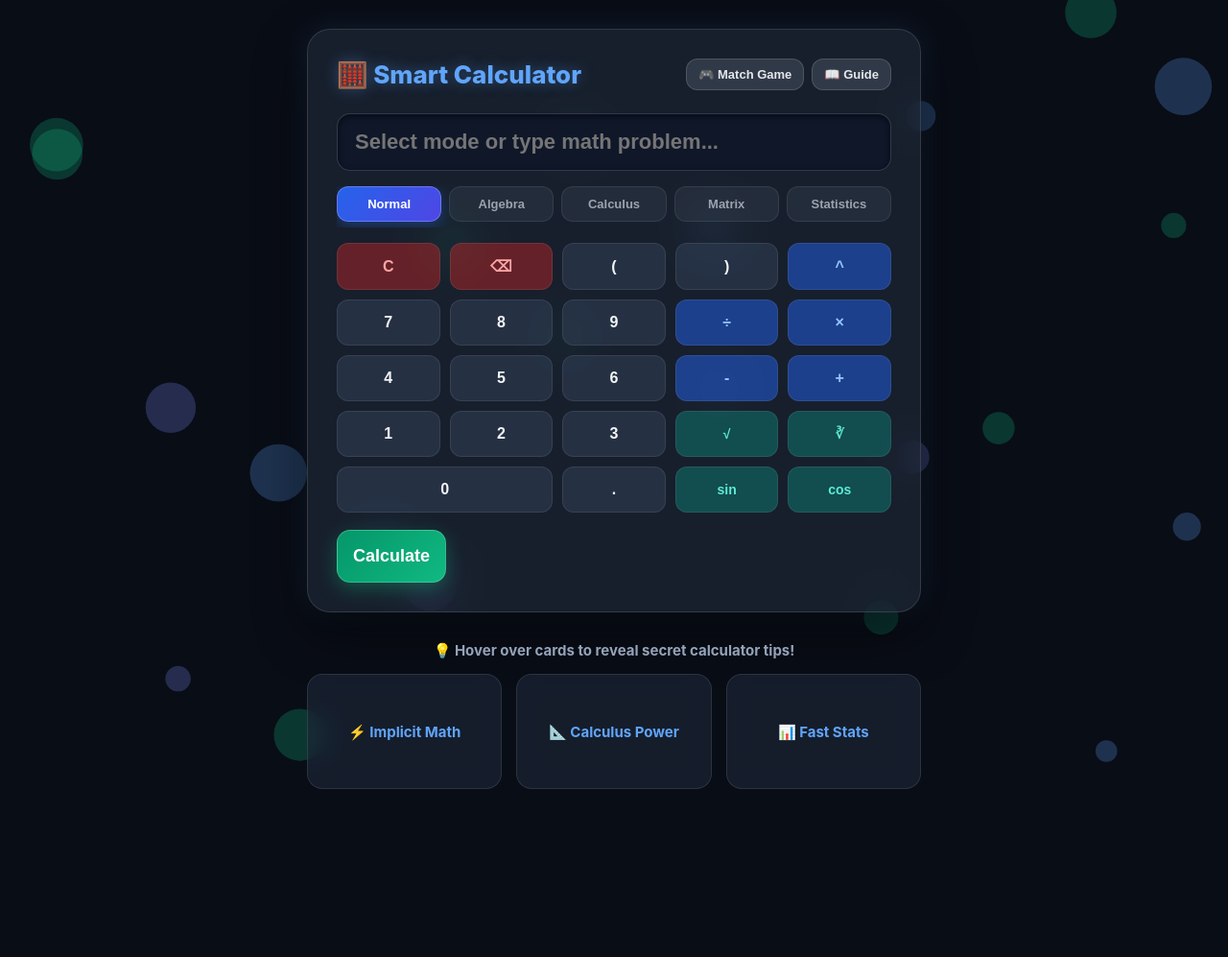
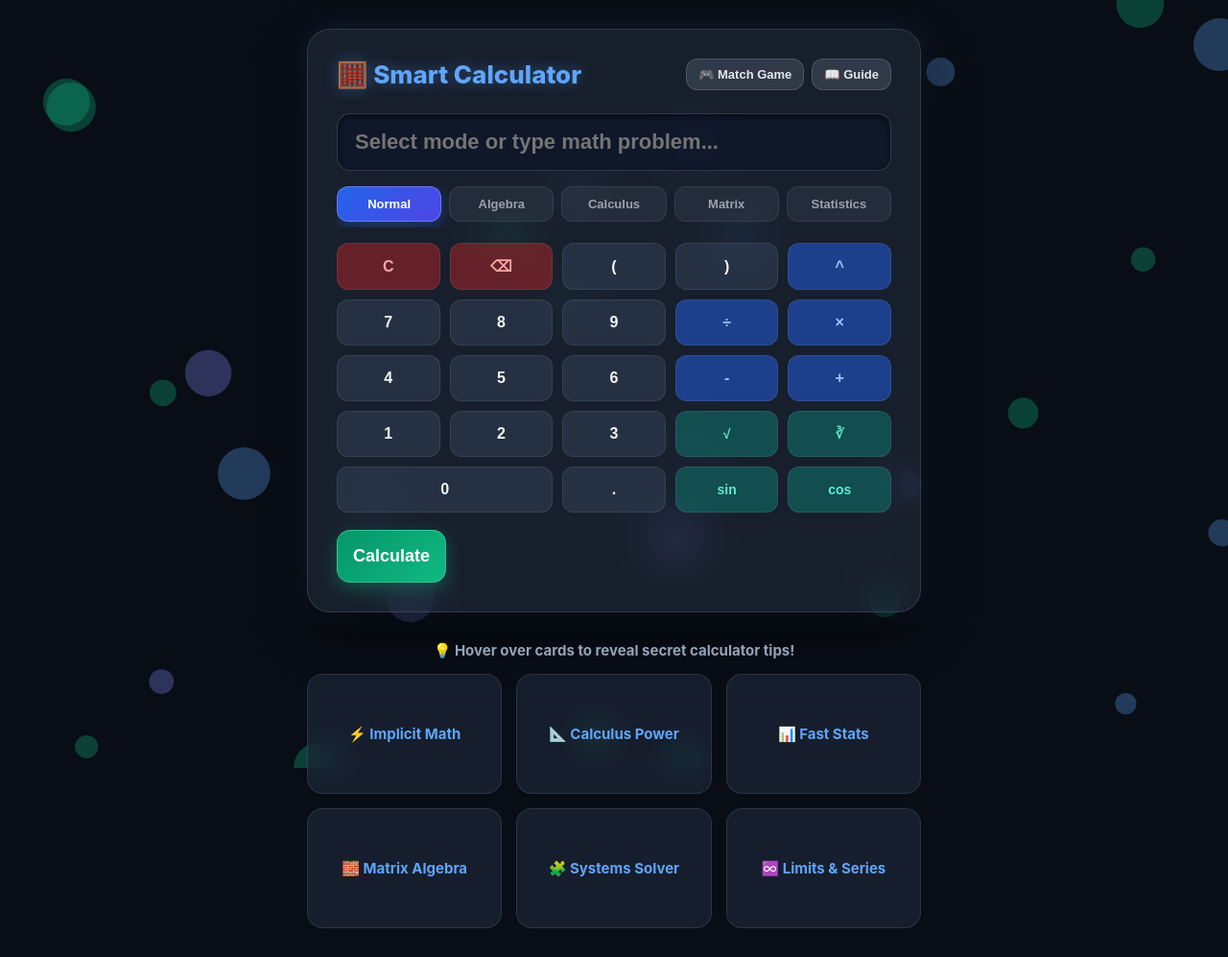
Before and after one commit to RaydenTan/SmartCalulator, a Flask app: page / in a window 1280 px wide. Shown: the whole page at 96% size. Before the commit the page ends 822 px from the top, so only its background shows below. Run offline with Flask 3, Linux system fonts and the light colour scheme.

Commit message:
Refactor styles and improve math memory match game
Updated styles for transitions, card dimensions, and backgrounds. Enhanced the math memory match game logic and added new cards.

```diff
--- a/templates/index.html
+++ b/templates/index.html
@@ -11,7 +11,7 @@
            ------------------------------------------------------------- */
         * {
             box-sizing: border-box;
-            transition: all 0.2s ease-in-out;
+            transition: background 0.2s, color 0.2s, transform 0.2s, box-shadow 0.2s;
         }
 
         body {
@@ -239,7 +239,7 @@
         /* 3D Flip Card Effect */
         .flip-card {
             background-color: transparent;
-            height: 120px;
+            height: 125px;
             perspective: 1000px;
             cursor: pointer;
         }
@@ -264,7 +264,7 @@
             -webkit-backface-visibility: hidden;
             backface-visibility: hidden;
             border-radius: 16px;
-            padding: 15px;
+            padding: 14px;
             display: flex;
             flex-direction: column;
             justify-content: center;
@@ -274,7 +274,7 @@
         }
 
         .flip-card-front {
-            background: rgba(30, 41, 59, 0.6);
+            background: rgba(30, 41, 59, 0.65);
             color: #60a5fa;
             font-weight: 700;
             font-size: 15px;
@@ -289,7 +289,7 @@
         }
 
         /* -------------------------------------------------------------
-           6. SECRET MATH MEMORY MATCH MINI-GAME MODAL
+           6. MODAL & MINI-GAME STYLES
            ------------------------------------------------------------- */
         .modal {
             display: none;
@@ -560,7 +560,7 @@
         {% endif %}
     </div>
 
-    <!-- 3D FLIP CARDS FOR QUICK TIPS -->
+    <!-- 3D FLIP CARDS FOR QUICK TIPS (6 EXPANDED CARDS) -->
     <div class="tips-container">
         <div class="tips-title">💡 Hover over cards to reveal secret calculator tips!</div>
         <div class="cards-grid">
@@ -580,6 +580,24 @@
                 <div class="flip-card-inner">
                     <div class="flip-card-front">📊 Fast Stats</div>
                     <div class="flip-card-back">Calculate <code>mean(2, 4, 6, 8)</code> or <code>stdev(1, 3, 5, 7)</code> instantly!</div>
+                </div>
+            </div>
+            <div class="flip-card">
+                <div class="flip-card-inner">
+                    <div class="flip-card-front">🧱 Matrix Algebra</div>
+                    <div class="flip-card-back">Find determinants with <code>det([[1, 2],[3, 4]])</code> or inverses with <code>inv([...])</code>!</div>
+                </div>
+            </div>
+            <div class="flip-card">
+                <div class="flip-card-inner">
+                    <div class="flip-card-front">🧩 Systems Solver</div>
+                    <div class="flip-card-back">Solve multi-variable systems with commas: <code>2x + y = 5, x - y = 1</code>!</div>
+                </div>
+            </div>
+            <div class="flip-card">
+                <div class="flip-card-inner">
+                    <div class="flip-card-front">♾️ Limits & Series</div>
+                    <div class="flip-card-back">Evaluate limits with <code>limit(sin(x)/x, x, 0)</code> or series with <code>series(exp(x), x, 0, 4)</code>!</div>
                 </div>
             </div>
         </div>
@@ -651,12 +669,25 @@
         </div>
     </div>
 
-    <!-- JAVASCRIPT: CANVAS PHYSICS, GAME & TABS -->
+    <!-- JAVASCRIPT: CANVAS REPULSION PHYSICS, FIXED GAME & TABS -->
     <script>
-        /* 1. INTERACTIVE FLOATING BALLS CANVAS PHYSICS */
+        /* -------------------------------------------------------------
+           1. INTERACTIVE MOUSE-REPULLED PARTICLES CANVAS
+           ------------------------------------------------------------- */
         const canvas = document.getElementById('bgCanvas');
         const ctx = canvas.getContext('2d');
         let particles = [];
+        const mouse = { x: null, y: null, radius: 120 };
+
+        window.addEventListener('mousemove', (e) => {
+            mouse.x = e.clientX;
+            mouse.y = e.clientY;
+        });
+
+        window.addEventListener('mouseleave', () => {
+            mouse.x = null;
+            mouse.y = null;
+        });
 
         function resizeCanvas() {
             canvas.width = window.innerWidth;
@@ -669,18 +700,42 @@
             constructor() {
                 this.x = Math.random() * canvas.width;
                 this.y = Math.random() * canvas.height;
-                this.radius = Math.random() * 25 + 10;
-                this.vx = (Math.random() - 0.5) * 1.2;
-                this.vy = (Math.random() - 0.5) * 1.2;
-                this.color = ['rgba(96, 165, 250, 0.25)', 'rgba(16, 185, 129, 0.25)', 'rgba(129, 140, 248, 0.25)'][Math.floor(Math.random() * 3)];
+                this.radius = Math.random() * 22 + 10;
+                this.baseX = this.x;
+                this.baseY = this.y;
+                this.vx = (Math.random() - 0.5) * 1.5;
+                this.vy = (Math.random() - 0.5) * 1.5;
+                this.color = ['rgba(96, 165, 250, 0.3)', 'rgba(16, 185, 129, 0.3)', 'rgba(129, 140, 248, 0.3)'][Math.floor(Math.random() * 3)];
             }
 
             update() {
+                // Natural movement
                 this.x += this.vx;
                 this.y += this.vy;
 
+                // Bounce off canvas edges
                 if (this.x < 0 || this.x > canvas.width) this.vx *= -1;
                 if (this.y < 0 || this.y > canvas.height) this.vy *= -1;
+
+                // Mouse Repulsion Physics
+                if (mouse.x !== null && mouse.y !== null) {
+                    let dx = mouse.x - this.x;
+                    let dy = mouse.y - this.y;
+                    let distance = Math.sqrt(dx * dx + dy * dy);
+
+                    if (distance < mouse.radius) {
+                        let forceDirectionX = dx / distance;
+                        let forceDirectionY = dy / distance;
+                        let maxDistance = mouse.radius;
+                        let force = (maxDistance - distance) / maxDistance;
+                        let directionX = forceDirectionX * force * 8;
+                        let directionY = forceDirectionY * force * 8;
+
+                        // Push ball away from mouse cursor
+                        this.x -= directionX;
+                        this.y -= directionY;
+                    }
+                }
             }
 
             draw() {
@@ -691,7 +746,7 @@
             }
         }
 
-        for (let i = 0; i < 22; i++) {
+        for (let i = 0; i < 28; i++) {
             particles.push(new Particle());
         }
 
@@ -705,7 +760,9 @@
         }
         animateCanvas();
 
-        /* 2. MODE TABS & INPUT CONTROLS */
+        /* -------------------------------------------------------------
+           2. MODE TABS & INPUT CONTROLS
+           ------------------------------------------------------------- */
         const inputField = document.getElementById('expression-input');
 
         function switchMode(mode, btnElement) {
@@ -722,7 +779,9 @@
         function openGuide() { document.getElementById("guideModal").style.display = "block"; }
         function closeGuide() { document.getElementById("guideModal").style.display = "none"; }
 
-        /* 3. SECRET MATH MEMORY MATCH GAME SCRIPT */
+        /* -------------------------------------------------------------
+           3. FIXED MATH MEMORY MATCH MINI-GAME SCRIPT
+           ------------------------------------------------------------- */
         const gamePairs = [
             { q: "√16", a: "4" },
             { q: "∛27", a: "3" },
@@ -732,9 +791,9 @@
             { q: "mean(2,4)", a: "3" }
         ];
 
-        let cardsData = [];
         let flippedCards = [];
         let matchedCount = 0;
+        let lockBoard = false;
 
         function openGame() {
             document.getElementById("gameModal").style.display = "block";
@@ -750,6 +809,7 @@
             grid.innerHTML = "";
             flippedCards = [];
             matchedCount = 0;
+            lockBoard = false;
             document.getElementById("game-status").innerText = "Find all matching pairs!";
 
             // Flatten questions & answers into card deck and shuffle
@@ -760,27 +820,35 @@
             });
             deck.sort(() => Math.random() - 0.5);
 
-            deck.forEach((card, index) => {
+            deck.forEach((card) => {
                 const cardEl = document.createElement("div");
                 cardEl.classList.add("game-card");
                 cardEl.innerText = "❓";
-                cardEl.dataset.index = index;
-                cardEl.addEventListener("click", () => handleCardClick(cardEl, card));
+                cardEl.dataset.pairId = card.pairId;
+                cardEl.dataset.text = card.text;
+                cardEl.addEventListener("click", () => handleCardClick(cardEl));
                 grid.appendChild(cardEl);
             });
         }
 
-        function handleCardClick(cardEl, card) {
-            if (cardEl.classList.contains("flipped") || cardEl.classList.contains("matched") || flippedCards.length === 2) return;
+        function handleCardClick(cardEl) {
+            // Prevent clicks if board is locked or card is already flipped/matched
+            if (lockBoard) return;
+            if (cardEl.classList.contains("flipped") || cardEl.classList.contains("matched")) return;
 
-            cardEl.innerText = card.text;
+            // Flip current card
+            cardEl.innerText = cardEl.dataset.text;
             cardEl.classList.add("flipped");
-            flippedCards.push({ element: cardEl, data: card });
+            flippedCards.push(cardEl);
 
             if (flippedCards.length === 2) {
-                if (flippedCards.data.pairId === flippedCards[1].data.pairId) {
-                    flippedCards.element.classList.add("matched");
-                    flippedCards[1].element.classList.add("matched");
+                const card1 = flippedCards;
+                const card2 = flippedCards[1];
+
+                if (card1.dataset.pairId === card2.dataset.pairId) {
+                    // Match found!
+                    card1.classList.add("matched");
+                    card2.classList.add("matched");
                     flippedCards = [];
                     matchedCount++;
 
@@ -788,13 +856,16 @@
                         document.getElementById("game-status").innerText = "🎉 You Won! Calculator Master!";
                     }
                 } else {
+                    // Mismatch! Lock board temporarily, then flip cards back
+                    lockBoard = true;
                     setTimeout(() => {
-                        flippedCards.element.innerText = "❓";
-                        flippedCards[1].element.innerText = "❓";
-                        flippedCards.element.classList.remove("flipped");
-                        flippedCards[1].element.classList.remove("flipped");
+                        card1.innerText = "❓";
+                        card2.innerText = "❓";
+                        card1.classList.remove("flipped");
+                        card2.classList.remove("flipped");
                         flippedCards = [];
-                    }, 900);
+                        lockBoard = false; // Unlock board for next turn
+                    }, 800);
                 }
             }
         }
```
